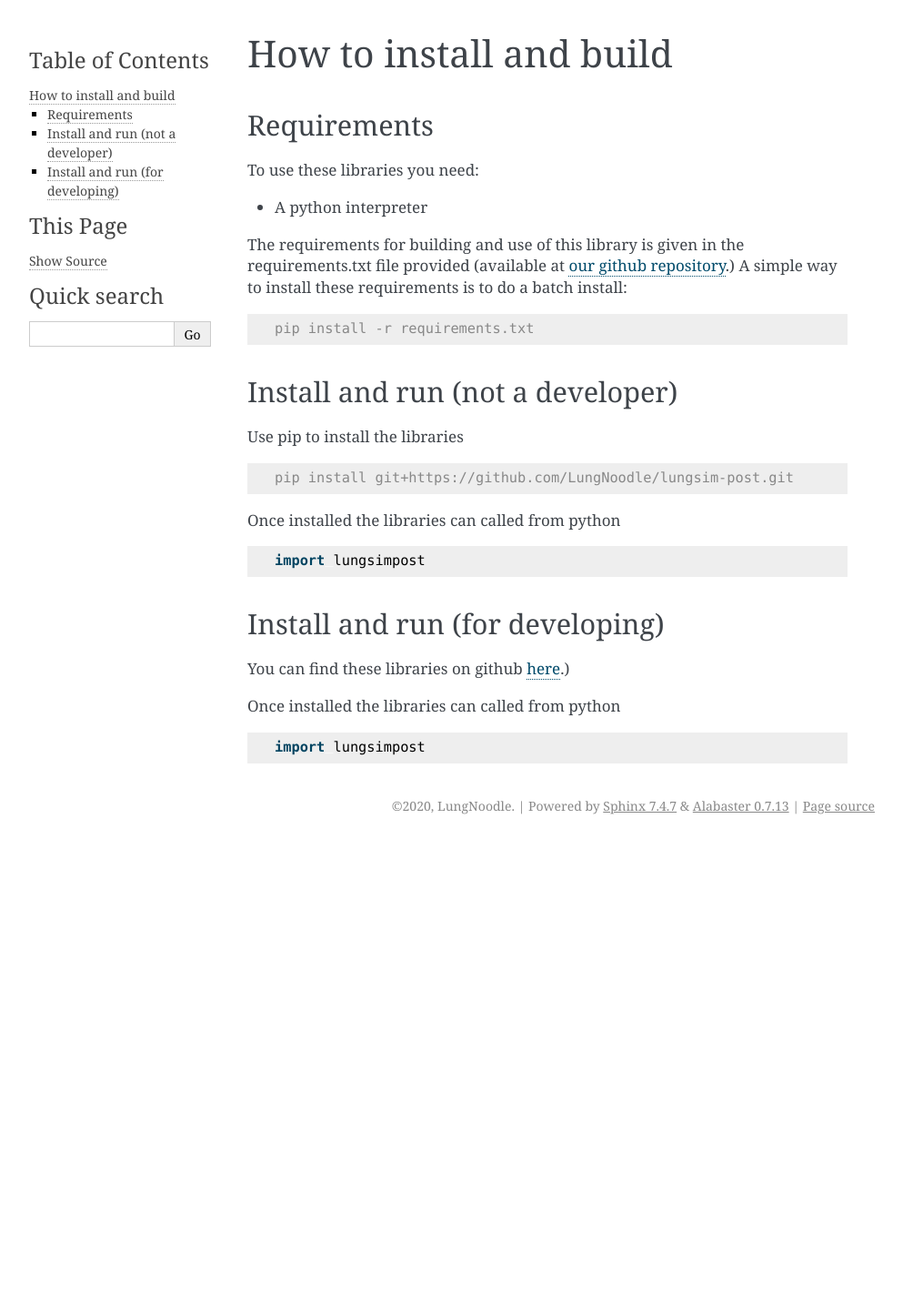
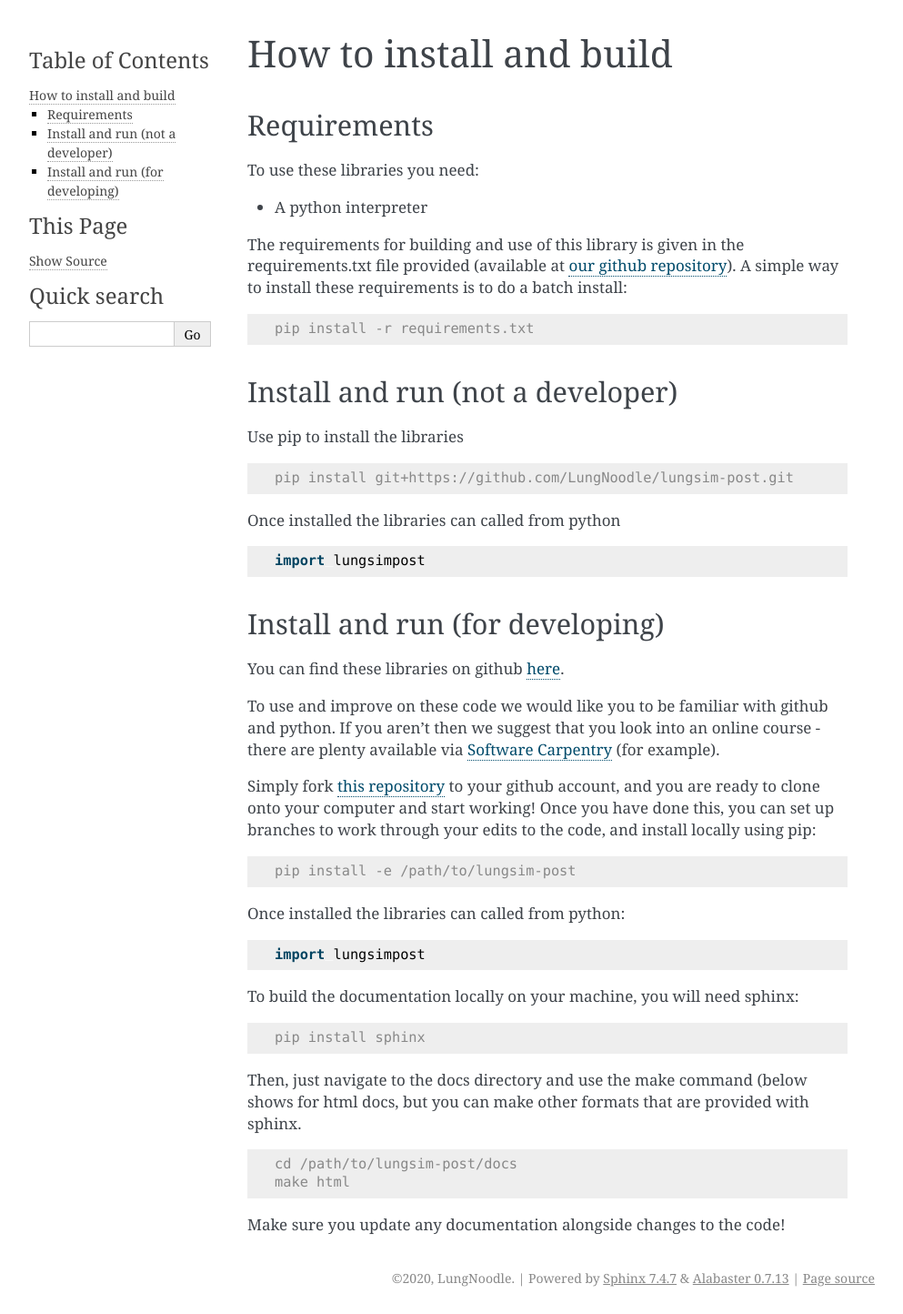
Before and after one commit to LungNoodle/lungsim-post, a Sphinx documentation site: the page built from docs/source/building.rst, in a window 1280 px wide. Shown: the whole page at 91% size, without its empty margins (148-1141 px from the left). Built offline with Sphinx 7.4.7, drawn with Linux system fonts in a browser that asks for light colours; before the commit the page ends 925 px from its top, so only the background shows below that.

Commit message:
complete build documentation

```diff
--- a/docs/source/building.rst
+++ b/docs/source/building.rst
@@ -9,7 +9,7 @@ To use these libraries you need:
 
 - A python interpreter
 
-The requirements for building and use of this library is given in the requirements.txt file provided (available at `our github repository <https://github.com/LungNoodle/lungsim-post/blob/develop/requirements.txt>`_.) A simple way to install these requirements is to do a batch install:
+The requirements for building and use of this library is given in the requirements.txt file provided (available at `our github repository <https://github.com/LungNoodle/lungsim-post/blob/develop/requirements.txt>`_). A simple way to install these requirements is to do a batch install:
 
 .. code-block:: console
 
@@ -33,12 +33,33 @@ Once installed the libraries can called from python
 
 Install and run (for developing)
 ================================
-You can find these libraries on github `here <https://github.com/LungNoodle/lungsim-post>`_.)
+You can find these libraries on github `here <https://github.com/LungNoodle/lungsim-post>`_.
 
+To use and improve on these code we would like you to be familiar with github and python. If you aren't then we suggest that you look into an online course - there are plenty available via `Software Carpentry <https://software-carpentry.org/>`_ (for example).
 
+Simply fork `this repository <https://github.com/LungNoodle/lungsim-post>`_ to your github account, and you are ready to clone onto your computer and start working! Once you have done this, you can set up branches to work through your edits to the code, and install locally using pip:
 
-Once installed the libraries can called from python
+.. code-block:: console
+
+    pip install -e /path/to/lungsim-post
+
+Once installed the libraries can called from python:
 
 .. code-block:: python
 
     import lungsimpost
+
+To build the documentation locally on your machine, you will need sphinx:
+
+.. code-block:: console
+
+    pip install sphinx
+
+Then, just navigate to the docs directory and use the make command (below shows for html docs, but you can make other formats that are provided with sphinx.
+
+.. code-block:: console
+
+    cd /path/to/lungsim-post/docs
+    make html
+
+Make sure you update any documentation alongside changes to the code!
```
